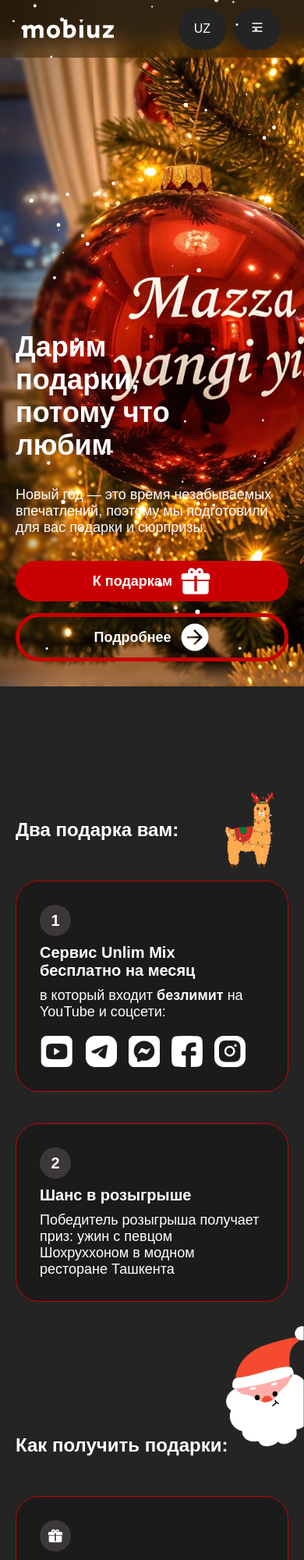
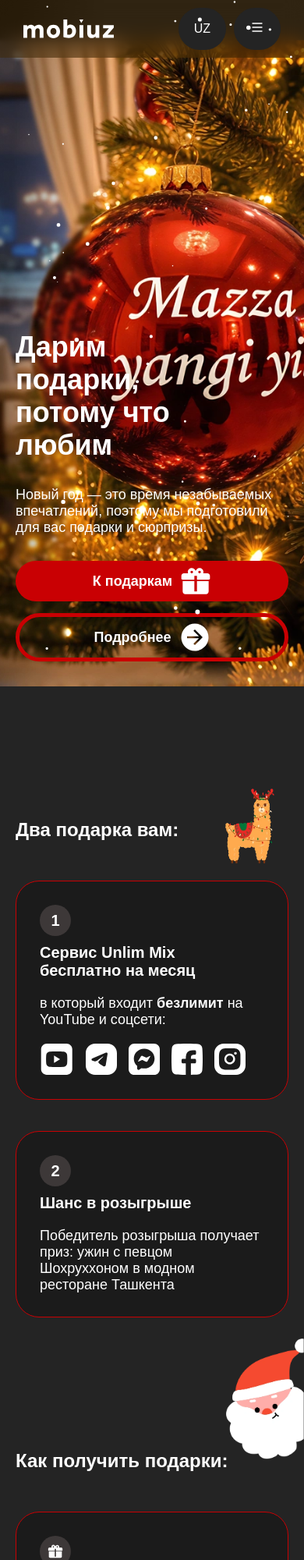
Before and after one commit to vallgart/2026, a plain HTML site: page index.html in a window 390 px wide. Shown: the top 2000 px of the page at 78% size. Drawn offline with Linux system fonts and the light colour scheme.

Commit message:
Add files via upload

```diff
--- a/css/media.css
+++ b/css/media.css
@@ -136,7 +136,7 @@
     .gifts-card-item__top, .conditions-card-item__top {
         flex-direction: column-reverse;
         align-items: baseline;
-        margin-bottom: 10px;
+        margin-bottom: 20px;
         gap: 10px;
     }
 
--- a/index.html
+++ b/index.html
@@ -52,10 +52,10 @@
                     <p>Новый год — это время незабываемых впечатлений, поэтому мы подготовили для вас подарки и сюрпризы.</p>
                 </div>
                 <div class="hero-buttons">
-                    <button class="btn-gifts">
+                    <a href="#gifts" class="btn-gifts">
                         К подаркам
                         <svg class="icon" aria-hidden="true" width="40" height="40"><use href="#icon-gift" /></svg>
-                    </button>
+                    </a>
                     <button class="btn-more">
                         Подробнее
                         <svg class="icon" aria-hidden="true" width="40" height="40"><use href="#icon-more" /></svg>
@@ -64,7 +64,7 @@
             </div>
         </section>
 
-        <section class="gifts">
+        <section class="gifts" id="gifts">
             <div class="container">
                 <h2>Два подарка вам:</h2>
                 <div class="gifts-cards">
--- a/js/snow.js
+++ b/js/snow.js
@@ -14,7 +14,7 @@ const flakes = [];
    🎚 1. НАСТРОЙКА: количество снежинок
    Измени число — получишь больше или меньше снега
    -------------------------------------------------- */
-const FLAKE_COUNT = 70; // 👉 20 мало, 50 нормально, 150 метель
+const FLAKE_COUNT = 50; // 👉 20 мало, 50 нормально, 150 метель
 
 
 /* ---------- СОЗДАЁМ СНЕЖИНКИ ---------- */
```
